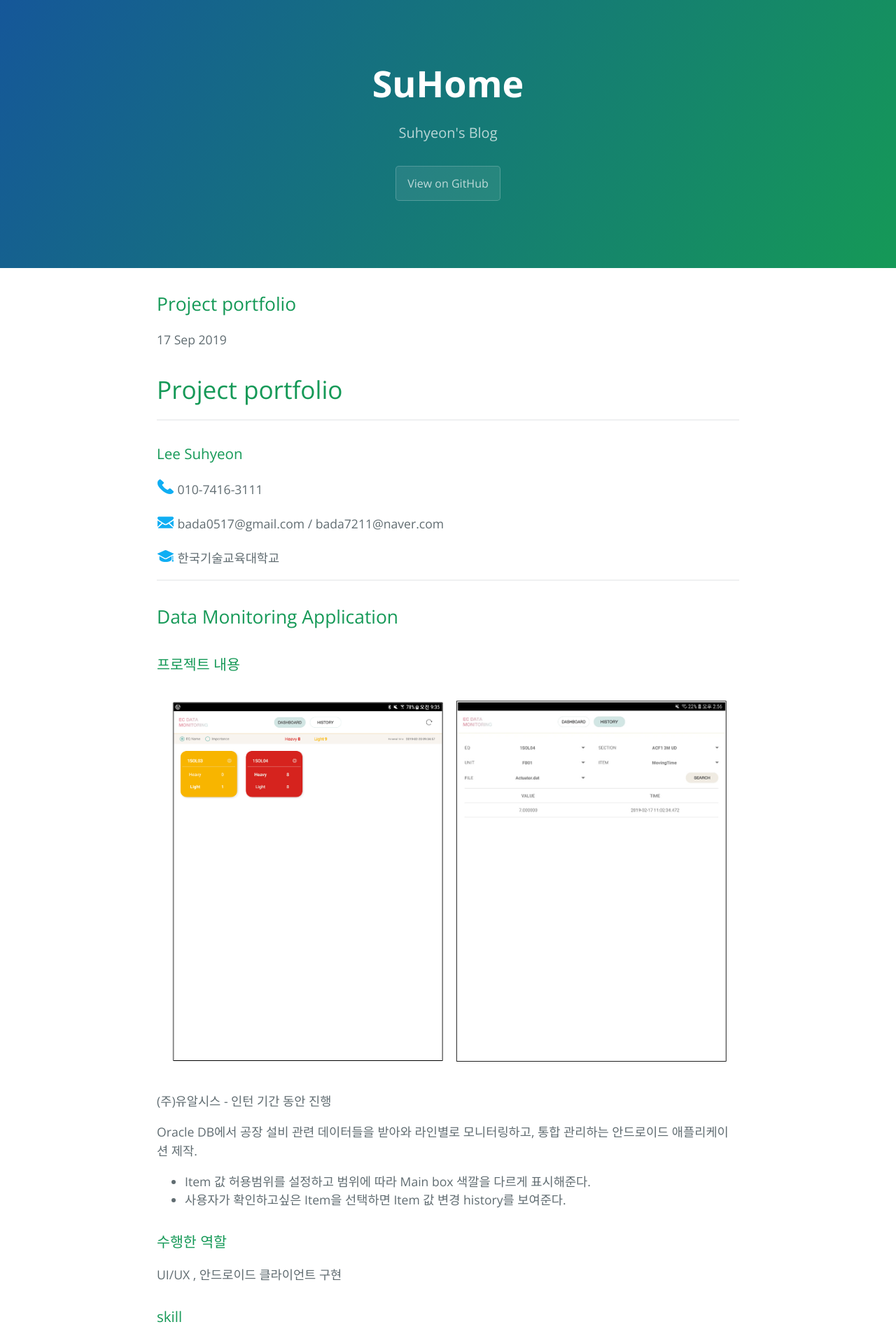
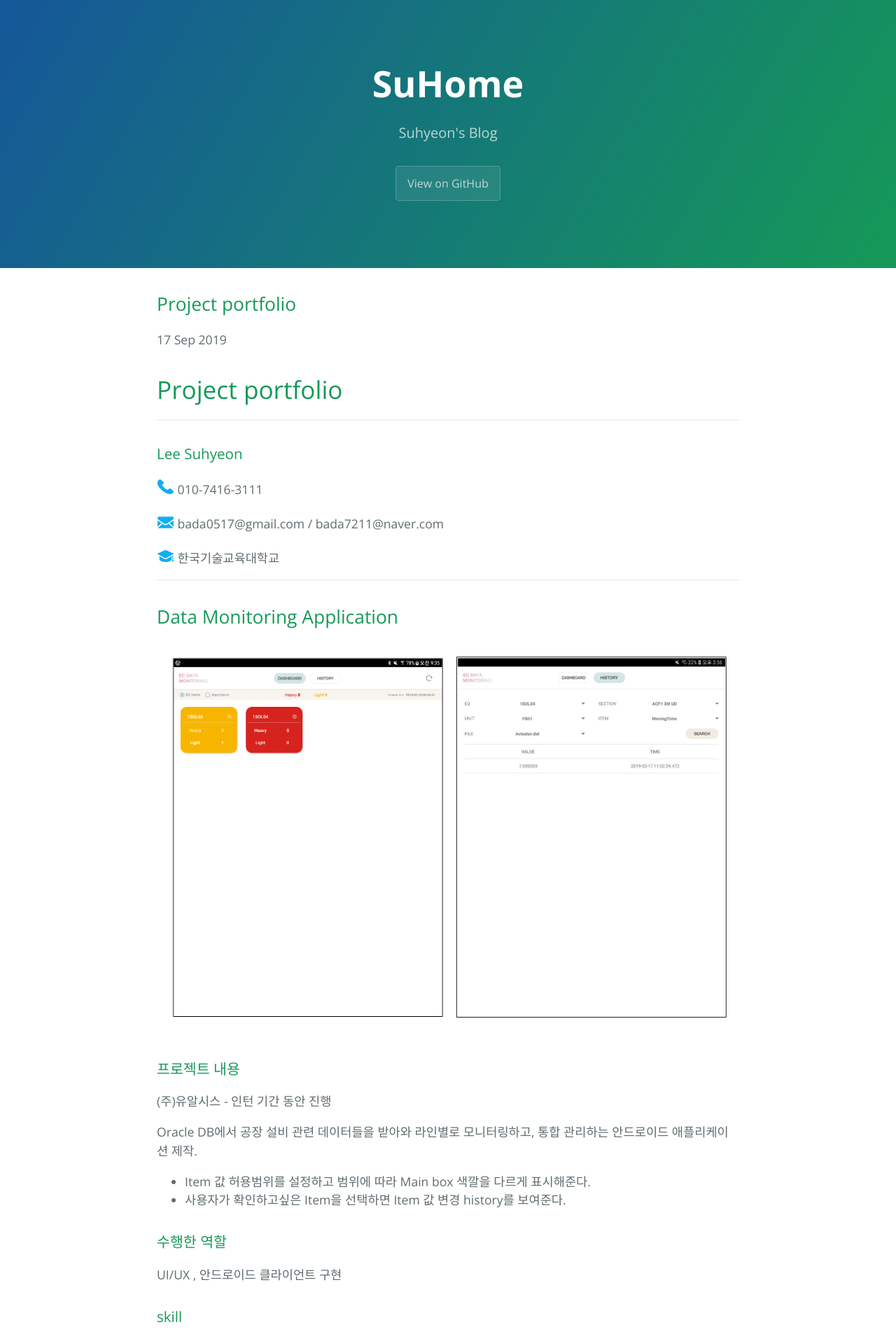
Before and after one commit to bada7211/bada7211.github.com, a Jekyll site: the page built from _posts/2019-09-17-Lee-suhyeon.markdown, in a window 1280 px wide. Shown: the top 1919 px of the page at 70% size. Built offline with Jekyll 4.4.1, drawn with Linux system fonts in a browser that asks for light colours.

Commit message:
Update 2019-09-17-Lee-suhyeon.markdown

```diff
--- a/_posts/2019-09-17-Lee-suhyeon.markdown
+++ b/_posts/2019-09-17-Lee-suhyeon.markdown
@@ -19,9 +19,9 @@ title: "Project portfolio"
 
 ## Data Monitoring Application
 
+![](https://raw.githubusercontent.com/bada7211/bada7211.github.com/master/and1.png)
+
 ### 프로젝트 내용
-
-![](https://raw.githubusercontent.com/bada7211/bada7211.github.com/master/and1.png)
 
 (주)유알시스 - 인턴 기간 동안 진행
 
```
